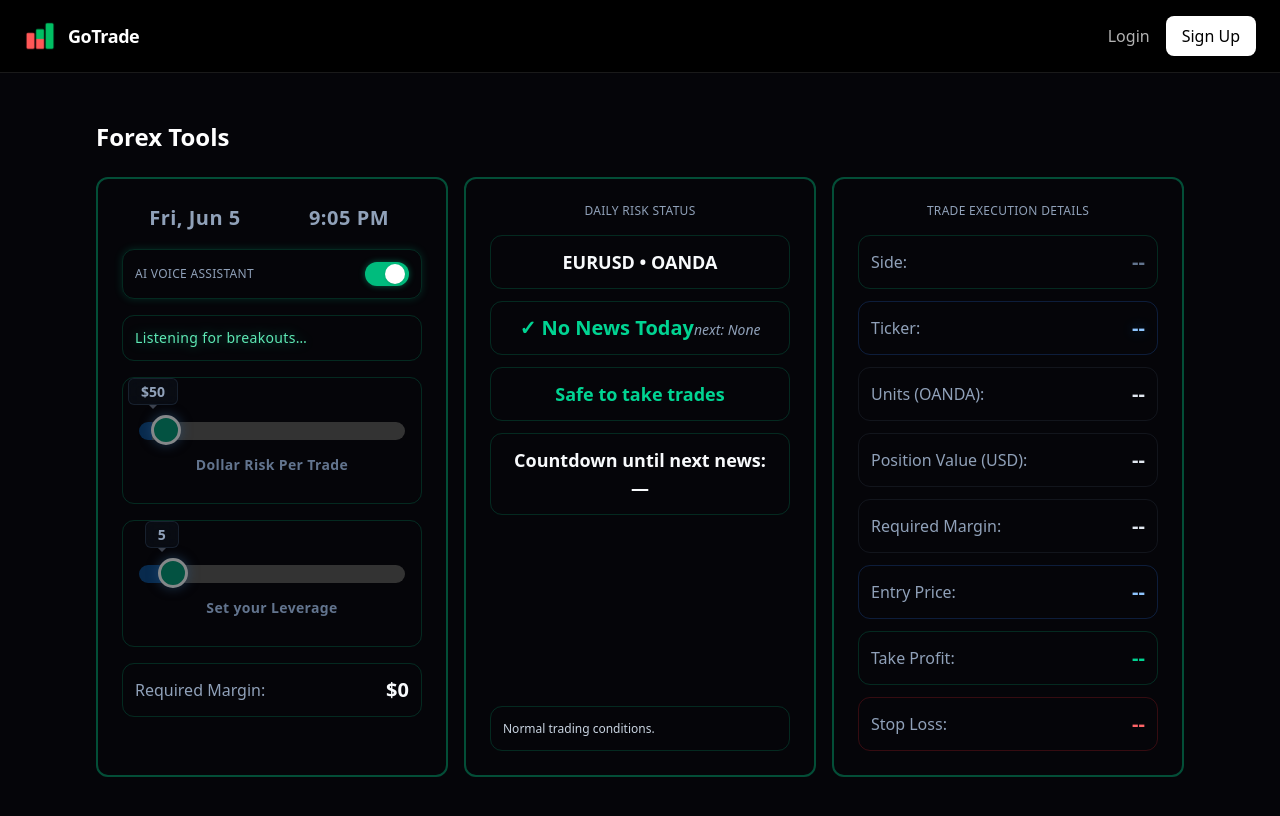
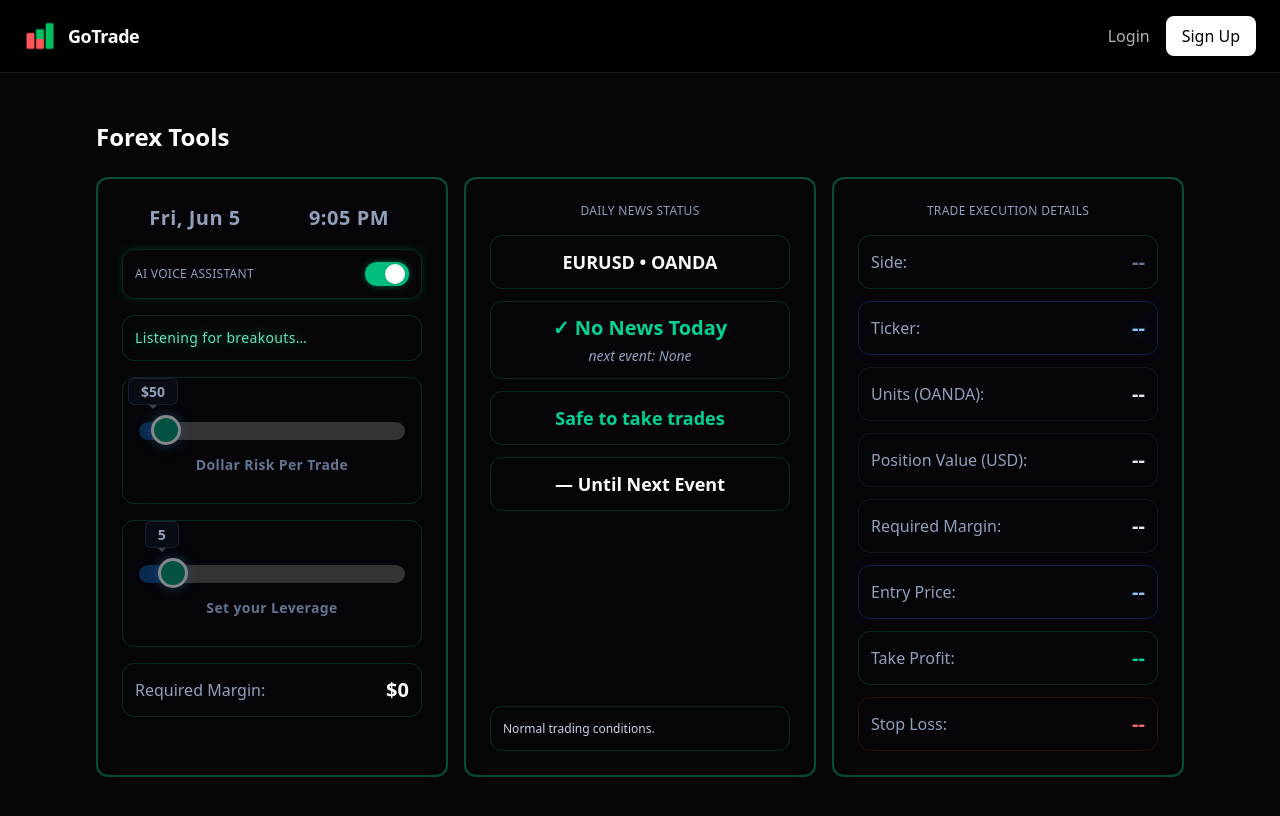
Before and after one commit to intradayray-maker/gotrade, a Next.js app: page /dashboard in a window 1280 px wide. Shown: the top 816 px of the page. Built offline with nearby package versions, Linux system fonts and the light colour scheme; no server answers.

Commit message:
tewsdfecars

```diff
--- a/app/dashboard/tools/ForexNewsCard.tsx
+++ b/app/dashboard/tools/ForexNewsCard.tsx
@@ -75,7 +75,7 @@ export default function ForexNewsCard() {
     <GTCard className="flex h-full flex-col gap-4">
       {/* Header */}
       <p className="text-center text-xs uppercase tracking-wide text-slate-400">
-        Daily Risk Status
+        Daily News Status
       </p>
 
       <div className="flex flex-1 flex-col space-y-3">
@@ -95,12 +95,12 @@ export default function ForexNewsCard() {
   {/* SCENARIO 1 — NEWS TODAY (UPCOMING) */}
   {newsToday && countdown > 0 && (
     <>
-              <span className="text-xl font-semibold text-red-400 drop-shadow-[0_0_6px_rgba(255,0,0,0.45)]">
+      <span className="block text-xl font-semibold text-red-400 drop-shadow-[0_0_6px_rgba(255,0,0,0.45)]">
         ⚠️ NEWS TODAY
       </span>
 
-              <span className="text-lg font-semibold text-slate-50">
-                at {cleanTime}
+      <span className="block text-lg font-semibold text-slate-50">
+        on {cleanTime}
       </span>
     </>
   )}
@@ -108,15 +108,15 @@ export default function ForexNewsCard() {
   {/* SCENARIO 2 — NEWS TODAY (ALREADY PASSED) */}
   {newsToday && countdown === 0 && (
     <>
-              <span className="text-xl font-semibold text-red-400 drop-shadow-[0_0_6px_rgba(255,0,0,0.45)]">
+      <span className="block text-xl font-semibold text-red-400 drop-shadow-[0_0_6px_rgba(255,0,0,0.45)]">
         ⚠️ NEWS WAS TODAY
       </span>
 
-              <span className="text-lg font-semibold text-slate-50">
+      <span className="block text-lg font-semibold text-slate-50">
         Occurred at {cleanTime}
       </span>
 
-              <span className="text-sm text-red-300 italic">
+      <span className="block text-sm text-red-300 italic">
         next event: {nextNewsTime}
       </span>
     </>
@@ -125,16 +125,18 @@ export default function ForexNewsCard() {
   {/* SCENARIO 3 — NO NEWS TODAY */}
   {!newsToday && (
     <>
-              <span className="text-xl font-semibold text-emerald-400">
+      <span className="block text-xl font-semibold text-emerald-400">
         ✓ No News Today
       </span>
 
-              <span className="text-sm text-slate-400 italic">
-                next: {nextNewsTime}
+      <span className="block text-sm text-slate-400 italic">
+        next event: {nextNewsTime}
       </span>
     </>
   )}
+
 </div>
+
 
         {/* Safe / Unsafe */}
         <div className="rounded-xl border border-emerald-500/20 p-3 text-center">
@@ -152,7 +154,7 @@ export default function ForexNewsCard() {
         {/* Countdown */}
         <div className="rounded-xl border border-emerald-500/20 p-3 text-center">
           <span className="text-lg font-semibold text-slate-50">
-            Countdown until next news: {formatCountdown(countdown)}
+            {formatCountdown(countdown)} Until Next Event
           </span>
         </div>
 
```
Lines whose indentation alone changed are shown as unchanged.
